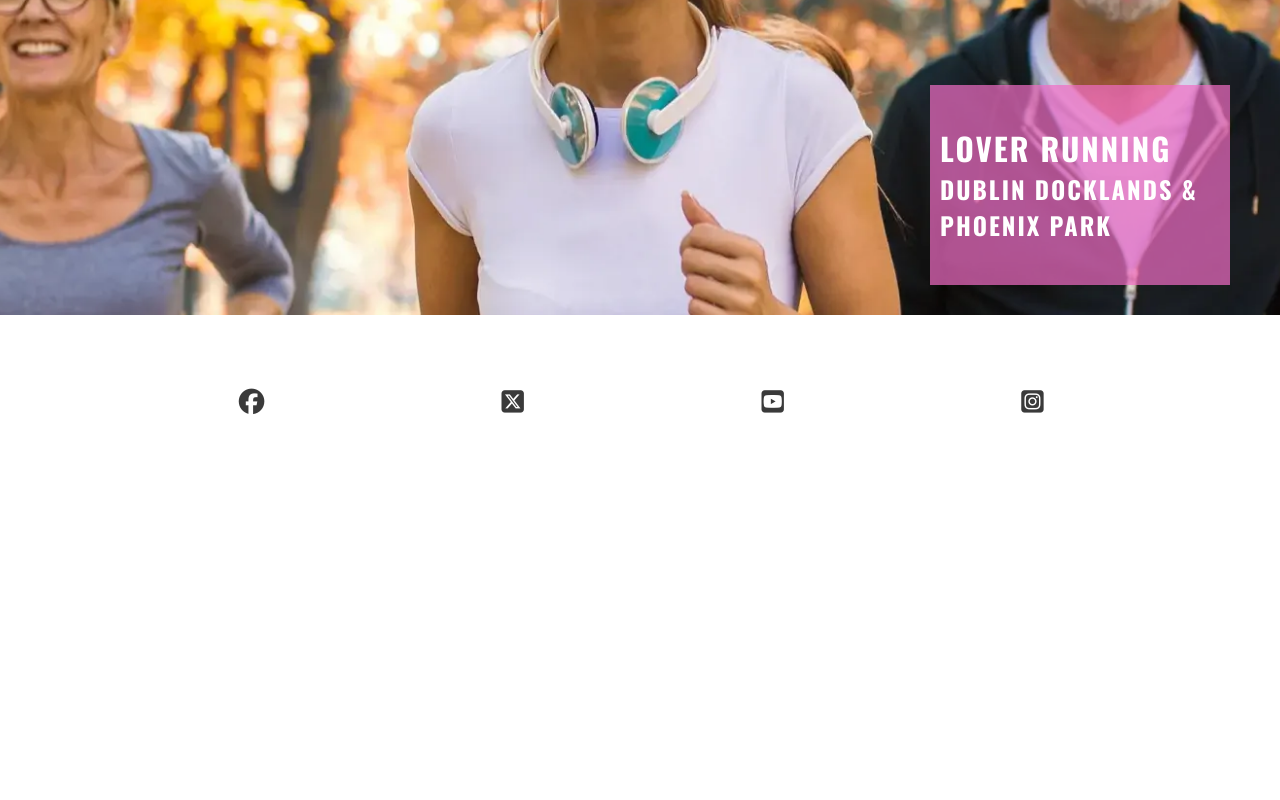
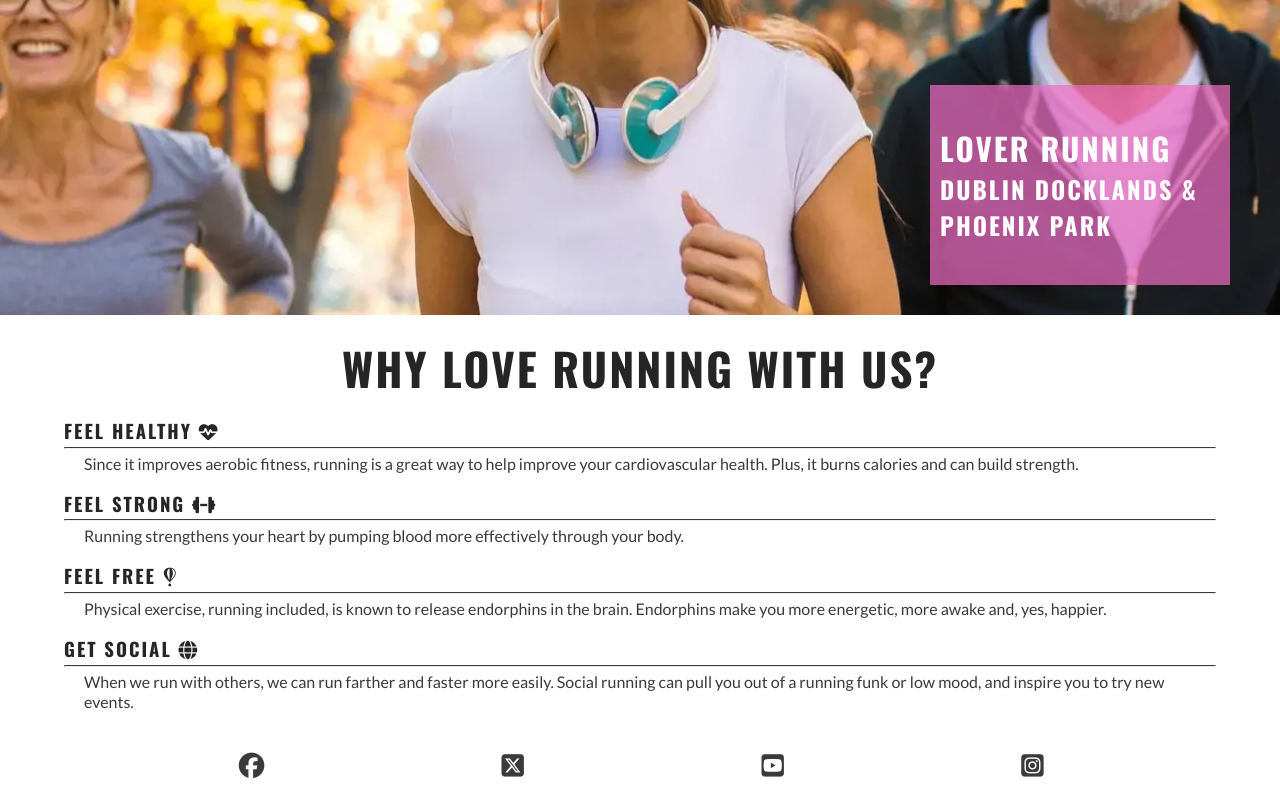
Before and after one commit to hamza-m1/love-running, a plain HTML site: page index.html in a window 1280 px wide. Shown: the part 364-1164 px from the top of the page. Before the commit the page ends 800 px from the top, so only its background shows below. Drawn offline with nearby package versions, Linux system fonts and the light colour scheme.

Commit message:
Add reasons section and style

```diff
--- a/assets/css/style.css
+++ b/assets/css/style.css
@@ -116,6 +116,33 @@ main {
   color: #ffffff;
 }
 
+/* Reasons section */
+#reasons {
+  width: 90%;
+  margin: 20px auto;
+}
+
+#reasons h2 {
+  margin-bottom: 20px;
+  text-align: center;
+  font-size: 280%;
+}
+
+#benefits-physical > div,
+#benefits-mental > div {
+  line-height: 20px;
+  margin-bottom: 20px;
+}
+
+#benefits p {
+  padding: 0px 20px;
+}
+
+#reasons hr {
+  border-top: 1px solid #3a3a3a;
+  margin: 5px 0;
+}
+
 /* Footer */
 #social-networks {
   text-align: center;
--- a/index.html
+++ b/index.html
@@ -62,6 +62,50 @@
           <h3>Dublin Docklands & Phoenix Park</h3>
         </div>
       </section>
+      <section id="reasons">
+        <h2>Why Love Running With Us?</h2>
+        <div id="benefits">
+          <div id="benefits-physical">
+            <div>
+              <h3>FEEL HEALTHY <i class="fa-solid fa-heart-pulse"></i></h3>
+              <hr />
+              <p>
+                Since it improves aerobic fitness, running is a great way to
+                help improve your cardiovascular health. Plus, it burns calories
+                and can build strength.
+              </p>
+            </div>
+            <div>
+              <h3>FEEL STRONG <i class="fa-solid fa-dumbbell"></i></h3>
+              <hr />
+              <p>
+                Running strengthens your heart by pumping blood more effectively
+                through your body.
+              </p>
+            </div>
+          </div>
+          <div id="benefits-mental">
+            <div>
+              <h3>FEEL FREE <i class="fa-brands fa-fly"></i></h3>
+              <hr />
+              <p>
+                Physical exercise, running included, is known to release
+                endorphins in the brain. Endorphins make you more energetic,
+                more awake and, yes, happier.
+              </p>
+            </div>
+            <div>
+              <h3>GET SOCIAL <i class="fa-solid fa-globe"></i></h3>
+              <hr />
+              <p>
+                When we run with others, we can run farther and faster more
+                easily. Social running can pull you out of a running funk or low
+                mood, and inspire you to try new events.
+              </p>
+            </div>
+          </div>
+        </div>
+      </section>
     </main>
 
     <!-- Footer -->
```
